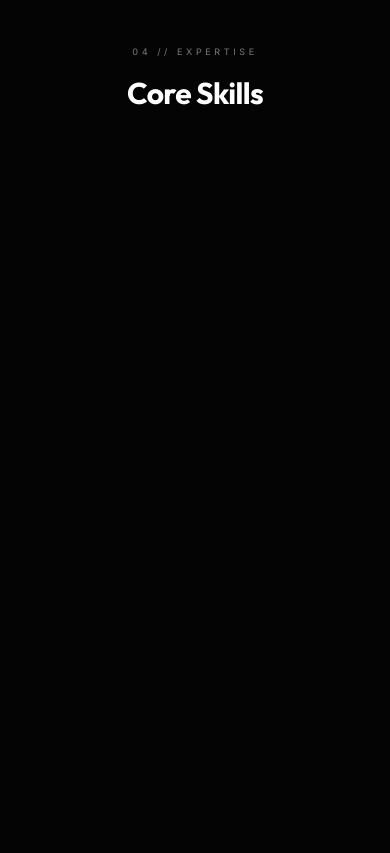
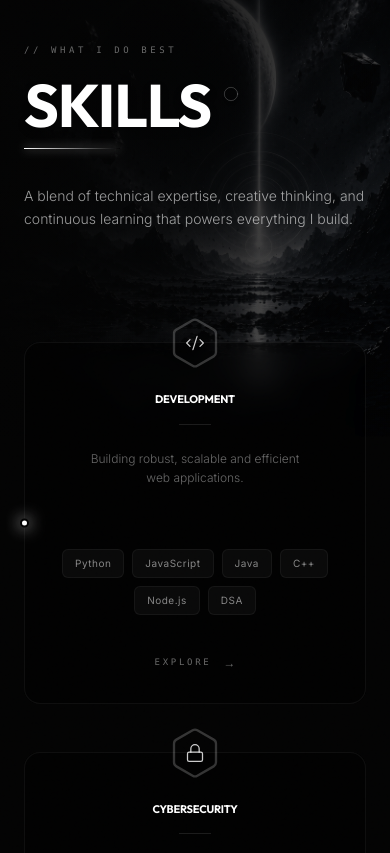
Before and after one commit to abidsuhaib525-bot/suhaib-abid, a Next.js app: page / in a window 390 px wide. Shown: the part 4131-4984 px from the top of the page. Built offline with nearby package versions, Linux system fonts and the light colour scheme.

Commit message:
Complete Skills section redesign with new cinematic aesthetic

```diff
--- a/src/components/Skills.tsx
+++ b/src/components/Skills.tsx
@@ -1,130 +1,287 @@
 "use client";
 
-import { useRef, useEffect, MouseEvent } from "react";
+import { useRef, useEffect } from "react";
+import Image from "next/image";
 import gsap from "gsap";
 import { ScrollTrigger } from "gsap/ScrollTrigger";
+import { CodeXml, Lock, PenTool, BrainCircuit, Target, Rocket, ShieldCheck, Hexagon, Circle } from "lucide-react";
 
 gsap.registerPlugin(ScrollTrigger);
 
 const skillCategories = [
   {
-    title: "Software Engineering",
-    description: "Core logic, algorithms, and object-oriented programming for scalable systems.",
-    skills: ["C++", "C#", "Java", "Object-Oriented Design", "System Architecture"]
+    title: "DEVELOPMENT",
+    description: "Building robust, scalable and efficient web applications.",
+    skills: ["Python", "JavaScript", "Java", "C++", "Node.js", "DSA"],
+    icon: CodeXml
   },
   {
-    title: "Artificial Intelligence",
-    description: "Data processing, machine learning models, and analytical programming.",
-    skills: ["Python", "Machine Learning", "Data Structures", "Neural Networks", "Data Analysis"]
+    title: "CYBERSECURITY",
+    description: "Securing systems, protecting data and strengthening digital defenses.",
+    skills: ["Network Security", "Ethical Hacking", "Cryptography", "OWASP", "SIEM"],
+    icon: Lock
   },
   {
-    title: "Web Architecture",
-    description: "Building fast, responsive, and cinematic user interfaces for the modern web.",
-    skills: ["HTML5 / CSS3", "React.js", "Next.js", "Tailwind CSS", "Bootstrap", "GSAP"]
+    title: "DESIGN",
+    description: "Crafting clean, modern and user-focused digital experiences.",
+    skills: ["UI/UX", "Figma", "Photoshop", "Premiere Pro", "Canva"],
+    icon: PenTool
   }
+];
+
+const coreStrengths = [
+  { title: "Problem Solver", desc: "I break complex problems into simple, solvable steps.", icon: BrainCircuit },
+  { title: "Detail Oriented", desc: "I focus on the details that make a big difference.", icon: Target },
+  { title: "Fast Learner", desc: "I adapt quickly and love picking up new skills.", icon: Rocket },
+  { title: "Reliable", desc: "I deliver quality work with consistency you can trust.", icon: ShieldCheck }
 ];
 
 export function Skills() {
   const containerRef = useRef<HTMLElement>(null);
-  const cardsRef = useRef<(HTMLDivElement | null)[]>([]);
 
   useEffect(() => {
     const ctx = gsap.context(() => {
-      // Stagger fade-in for the skill cards
-      gsap.fromTo(cardsRef.current,
+
+      // 1. Cinematic Background Parallax
+      gsap.fromTo(
+        ".skills-bg",
+        { y: "-3%", scale: 1.05 },
+        {
+          scrollTrigger: {
+            trigger: containerRef.current,
+            start: "top bottom",
+            end: "bottom top",
+            scrub: true,
+          },
+          y: "3%",
+          scale: 1.05,
+          ease: "none",
+        }
+      );
+
+      // 2. Header Reveal
+      gsap.fromTo(
+        ".skills-reveal",
+        { y: 30, opacity: 0 },
+        {
+          scrollTrigger: {
+            trigger: containerRef.current,
+            start: "top 75%",
+          },
+          y: 0,
+          opacity: 1,
+          duration: 1.2,
+          stagger: 0.15,
+          ease: "power2.out",
+        }
+      );
+
+      // 3. Cards Reveal
+      gsap.fromTo(
+        ".skill-card",
         { y: 50, opacity: 0 },
         {
           scrollTrigger: {
-            trigger: containerRef.current,
-            start: "top 70%",
-            toggleActions: "play none none reverse",
+            trigger: ".skills-grid",
+            start: "top 80%",
           },
           y: 0,
           opacity: 1,
-          stagger: 0.15,
-          duration: 0.8,
+          duration: 1.2,
+          stagger: 0.2,
           ease: "power3.out",
         }
       );
+
+      // 4. Bottom Panel Reveal
+      gsap.fromTo(
+        ".strengths-panel",
+        { y: 40, opacity: 0 },
+        {
+          scrollTrigger: {
+            trigger: ".strengths-panel",
+            start: "top 90%",
+          },
+          y: 0,
+          opacity: 1,
+          duration: 1.5,
+          ease: "power3.out",
+        }
+      );
+
     }, containerRef);
 
     return () => ctx.revert();
   }, []);
 
-  // Mouse tracking for the premium card glow effect
-  const handleMouseMove = (e: MouseEvent<HTMLDivElement>, index: number) => {
-    const card = cardsRef.current[index];
-    if (!card) return;
-
-    const rect = card.getBoundingClientRect();
-    const x = e.clientX - rect.left;
-    const y = e.clientY - rect.top;
-
-    card.style.setProperty("--mouse-x", `${x}px`);
-    card.style.setProperty("--mouse-y", `${y}px`);
-  };
-
   return (
     <section
       id="skills"
       ref={containerRef}
-      className="relative w-full py-32 md:py-48 bg-[#030303] border-t border-white/[0.02]"
+      className="relative w-full min-h-screen bg-[#030303] flex items-center overflow-hidden py-32"
     >
-      <div className="max-w-[1440px] mx-auto px-6 md:px-32 relative z-10">
+      {/* Cinematic Background Layer */}
+      <div className="absolute inset-0 z-0 skills-bg">
 
-        {/* Section Header */}
-        <div className="mb-20 flex flex-col gap-4 items-center md:items-start">
-          <span className="text-[9px] font-medium tracking-[0.4em] uppercase text-white/40">
-            04 // Expertise
-          </span>
-          <h2 className="font-sans text-3xl md:text-5xl font-bold tracking-tight text-white text-center md:text-left">
-            Core Skills
-          </h2>
+        {/* Desktop Background */}
+        <div className="hidden md:block absolute inset-0">
+          <Image
+            src="/skill.png"
+            alt="Cinematic Space Floating Crystals"
+            fill
+            priority
+            className="object-cover object-[70%_center] 2xl:object-[80%_center] opacity-90"
+          />
         </div>
 
-        {/* Cinematic Tech Grid */}
-        <div className="grid grid-cols-1 md:grid-cols-3 gap-6 md:gap-8">
+        {/* Mobile Background */}
+        <div className="md:hidden absolute top-[5vh] right-0 w-[180vw] h-[180vw] opacity-80">
+          <Image
+            src="/skill.png"
+            alt="Cinematic Space Floating Crystals Mobile"
+            fill
+            priority
+            className="object-contain object-right"
+          />
+        </div>
+
+        {/* Common Gradients for transitions and text readability */}
+        <div className="absolute inset-0 bg-gradient-to-r from-[#030303] via-[#030303]/60 to-transparent w-full" />
+        <div className="absolute inset-0 bg-gradient-to-t from-[#030303] via-transparent to-[#030303] opacity-80 pointer-events-none" />
+      </div>
+
+      {/* Main Content Container */}
+      <div className="max-w-[1440px] mx-auto px-6 md:px-12 lg:px-24 w-full h-full relative z-10 flex flex-col justify-center">
+
+        {/* Vertical Editorial Indicator */}
+        <div className="hidden lg:flex absolute left-6 lg:left-12 top-0 bottom-0 flex-col justify-between items-center py-20 opacity-30 pointer-events-none">
+          <span className="text-[9px] tracking-[0.4em] font-mono text-white whitespace-nowrap rotate-[-90deg] origin-center">
+            SEC 04 / SKILLS
+          </span>
+          <div className="w-[1px] h-32 bg-white/20"></div>
+          <span className="text-[9px] tracking-[0.4em] font-mono text-white whitespace-nowrap rotate-[-90deg] origin-center">
+            SCROLL TO EXPLORE
+          </span>
+        </div>
+
+        <div className="w-full lg:ml-20 flex flex-col gap-24">
+
+          {/* Header */}
+          <div className="flex flex-col gap-5 max-w-xl">
+            <div className="skills-reveal flex items-center gap-4 opacity-0">
+              <span className="text-white/40 text-[9px] font-mono tracking-[0.4em] uppercase">
+                // WHAT I DO BEST
+              </span>
+            </div>
+
+            <div className="skills-reveal opacity-0">
+              <h2 className="font-sans text-[60px] sm:text-[80px] md:text-[100px] font-bold tracking-tighter leading-[0.9] flex items-start text-white drop-shadow-lg">
+                SKILLS
+                <Circle className="w-4 h-4 md:w-6 md:h-6 text-white/20 mt-2 md:mt-4 ml-3" strokeWidth={1.5} />
+              </h2>
+              {/* Subtle Glowing Line under Title */}
+              <div className="w-24 h-[1px] bg-gradient-to-r from-white via-white/50 to-transparent shadow-[0_0_10px_rgba(255,255,255,0.8)] mt-4"></div>
+            </div>
+
+            <p className="skills-reveal text-white/60 text-sm md:text-base leading-relaxed font-light mt-4 opacity-0">
+              A blend of technical expertise, <br className="hidden sm:block" />
+              creative thinking, and continuous learning <br className="hidden sm:block" />
+              that powers everything I build.
+            </p>
+          </div>
+
+          {/* Cards Grid */}
+          <div className="skills-grid grid grid-cols-1 md:grid-cols-3 gap-12 md:gap-8 lg:gap-12 mt-4">
             {skillCategories.map((category, index) => (
               <div
                 key={index}
-              ref={(el) => {
-                cardsRef.current[index] = el;
-              }}
-              onMouseMove={(e) => handleMouseMove(e, index)}
-              className="skill-card relative flex flex-col gap-8 p-8 md:p-10 rounded-xl overflow-hidden bg-white/[0.02] border border-white/[0.05] transition-colors duration-500 hover:border-white/20 hover:bg-white/[0.04] group"
+                className="skill-card relative flex flex-col items-center p-8 md:p-10 rounded-2xl bg-black/40 backdrop-blur-md border border-white/[0.05] opacity-0 group hover:border-white/10 transition-colors duration-500"
               >
-              {/* Dynamic Mouse Glow Overlay */}
-              <div className="absolute inset-0 opacity-0 group-hover:opacity-100 transition-opacity duration-500 pointer-events-none"
-                   style={{
-                     background: "radial-gradient(600px circle at var(--mouse-x) var(--mouse-y), rgba(255,255,255,0.06), transparent 40%)"
-                   }}
-              />
+                {/* Hexagon Icon Overlapping Top Border */}
+                <div className="absolute -top-7 left-1/2 -translate-x-1/2">
+                  <div className="relative w-14 h-14 flex items-center justify-center">
+                    <Hexagon className="absolute inset-0 w-full h-full text-white/20 group-hover:text-white/40 transition-colors duration-500" strokeWidth={1} />
+                    <category.icon className="w-5 h-5 text-white/80 group-hover:text-white transition-colors duration-500 z-10" strokeWidth={1.5} />
+                  </div>
+                </div>
 
-              <div className="relative z-10">
-                <h3 className="font-sans text-xl md:text-2xl font-semibold tracking-tight text-white mb-3">
+                {/* Left Border Glowing Dot */}
+                <div className="absolute top-1/2 -translate-y-1/2 -left-[5px] w-[9px] h-[9px] rounded-full bg-white shadow-[0_0_15px_rgba(255,255,255,0.9)] border-2 border-[#030303]" />
+
+                {/* Inner Content */}
+                <div className="flex flex-col items-center text-center w-full mt-4">
+
+                  <h3 className="text-white text-[11px] md:text-xs font-mono tracking-[0.3em] uppercase mb-4">
                     {category.title}
                   </h3>
-                <p className="text-white/40 text-sm font-light leading-relaxed">
+
+                  <div className="w-8 h-[1px] bg-white/10 mb-6"></div>
+
+                  <p className="text-white/40 text-xs leading-relaxed font-light mb-10 h-[60px] max-w-[220px]">
                     {category.description}
                   </p>
+
+                  {/* Skills Pill Grid */}
+                  <div className="flex flex-wrap justify-center gap-2 mb-10">
+                    {category.skills.map((skill, sIndex) => (
+                      <span
+                        key={sIndex}
+                        className="px-3 py-1.5 rounded-md bg-white/[0.03] border border-white/[0.05] text-[10px] text-white/50 tracking-wider transition-colors group-hover:border-white/10 group-hover:text-white/70"
+                      >
+                        {skill}
+                      </span>
+                    ))}
                   </div>
 
-              <div className="relative z-10 mt-auto pt-4 border-t border-white/10">
-                <ul className="flex flex-wrap gap-2">
-                  {category.skills.map((skill, sIndex) => (
-                    <li
-                      key={sIndex}
-                      className="px-3 py-1.5 rounded bg-white/[0.03] text-[10px] md:text-xs tracking-wider uppercase font-medium text-white/60 border border-white/5"
-                    >
-                      {skill}
-                    </li>
-                  ))}
-                </ul>
+                  {/* Explore Link */}
+                  <div className="mt-auto flex items-center gap-3 opacity-40 group-hover:opacity-100 transition-opacity duration-300">
+                    <span className="text-[9px] uppercase tracking-[0.3em] font-mono text-white">Explore</span>
+                    <span className="text-white text-xs">→</span>
+                  </div>
+
                 </div>
               </div>
             ))}
           </div>
 
+          {/* Bottom Panel (Core Strengths) */}
+          <div className="strengths-panel w-full mt-12 p-8 md:p-10 rounded-2xl border border-white/[0.05] bg-black/40 backdrop-blur-md flex flex-col lg:flex-row gap-12 opacity-0 overflow-hidden relative">
+            <div className="absolute inset-0 bg-gradient-to-r from-white/[0.02] to-transparent pointer-events-none" />
+
+            {/* Left: Quote */}
+            <div className="flex flex-col gap-6 lg:w-[35%] relative z-10 border-b lg:border-b-0 lg:border-r border-white/10 pb-8 lg:pb-0 lg:pr-8">
+              <span className="text-white/30 text-[9px] font-mono tracking-[0.4em] uppercase">
+                // CORE STRENGTHS
+              </span>
+              <div className="relative">
+                <span className="absolute -top-6 -left-4 text-white/10 font-serif text-6xl leading-none">"</span>
+                <p className="text-white/90 text-lg md:text-xl font-medium leading-[1.4] tracking-tight">
+                  Skills are the tools, <br/> creativity is the weapon.
+                </p>
+              </div>
+              <div className="mt-2 text-white/40 font-serif italic text-3xl tracking-tight -rotate-3 opacity-80">
+                Suhaib Abid
+              </div>
+            </div>
+
+            {/* Right: Strengths Grid */}
+            <div className="grid grid-cols-1 sm:grid-cols-2 lg:grid-cols-4 gap-8 lg:w-[65%] relative z-10">
+              {coreStrengths.map((item, index) => (
+                <div key={index} className="flex flex-col gap-3">
+                  <div className="flex items-center gap-3">
+                    <item.icon className="w-4 h-4 text-white/70" strokeWidth={1.5} />
+                    <span className="text-white text-[11px] font-medium tracking-[0.1em]">{item.title}</span>
+                  </div>
+                  <p className="text-white/40 text-xs leading-relaxed font-light">
+                    {item.desc}
+                  </p>
+                </div>
+              ))}
+            </div>
+
+          </div>
+
+        </div>
       </div>
     </section>
   );
```
Also changed, not shown: public/skill.png (added). Lines whose indentation alone changed are shown as unchanged.
